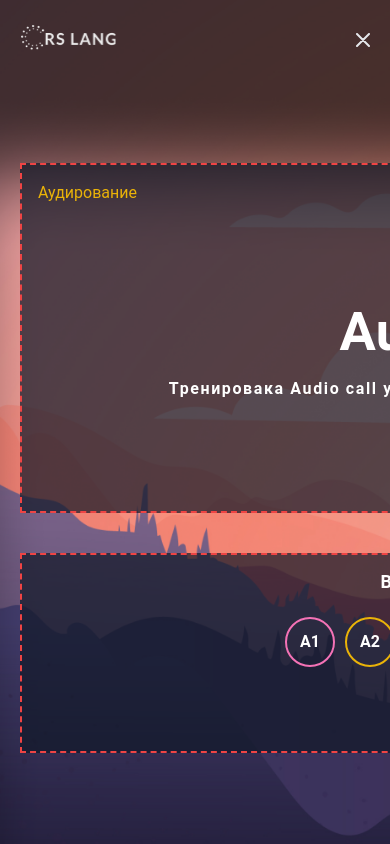
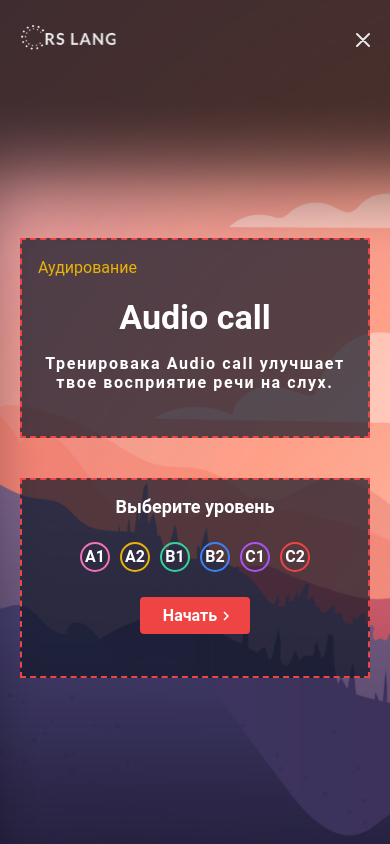
Before and after one commit to Arantiryo/rs-lang, a React (Create React App) app in the folder rs-lang/: page /games/audiocall in a window 390 px wide. Built offline with nearby package versions, Linux system fonts and the light colour scheme.

Commit message:
feat: make the game more mobile friendly

```diff
--- a/rs-lang/src/components/AudiocallGame/AnswerCard.tsx
+++ b/rs-lang/src/components/AudiocallGame/AnswerCard.tsx
@@ -10,11 +10,15 @@ type AnswerCardProps = {
 export default function AnswerCard({ word, img, onClick }: AnswerCardProps) {
   return (
     <div
-      className="w-[360px] h-[280px] flex items-center justify-center
+      className="w-[260px] h-[220px] xs:w-[360px] xs:h-[280px] flex items-center justify-center
       bg-black-rgba border-2 border-dashed border-white"
     >
       <figure>
-        <img className="w-[280px] h-[190px] mb-3" src={img} alt="answer" />
+        <img
+          className="w-[240px] h-[160px] xs:w-[280px] xs:h-[190px] mb-3"
+          src={img}
+          alt="answer"
+        />
         <figcaption className="flex items-center justify-center">
           <span className="text-white uppercase text-[24px] leading-7 tracking-wider">
             {word.word}
--- a/rs-lang/src/components/AudiocallGame/Option.tsx
+++ b/rs-lang/src/components/AudiocallGame/Option.tsx
@@ -7,12 +7,12 @@ type OptionProps = {
   onClick: () => void;
 };
 
-export const optionStyles = `w-[180px] h-[50px] bg-black-rgba
+export const optionStyles = `w-[120px] h-[40px] xs:w-[180px] xs:h-[50px] bg-black-rgba
   flex items-center justify-center cursor-pointer
   border border-white rounded-[56px]
   hover:border-yellow-500 transition-colors`;
 export const optionTextStyles =
-  "text-white uppercase text-[14px] leading-[16px] tracking-wider";
+  "text-white uppercase text-[12px] leading-[14px] xs:text-[14px] xs:leading-[16px] tracking-wider";
 
 export default function Option({ word, answer, onClick }: OptionProps) {
   const isCorrect = answer && answer.correctAnswer.id === word.id;
--- a/rs-lang/src/components/AudiocallGame/StartPage.tsx
+++ b/rs-lang/src/components/AudiocallGame/StartPage.tsx
@@ -50,11 +50,11 @@ export default function StartPage({
   return (
     <div className="h-full flex flex-col justify-center">
       <div
-        className={`mx-auto bg-black-rgba w-[880px] h-[350px] mb-10 p-4 ${dashedBorder}`}
+        className={`mx-auto bg-black-rgba w-full max-w-[880px] h-[200px] xs:h-[350px] mb-10 p-4 ${dashedBorder}`}
       >
         <p className="text-yellow-500">Аудирование</p>
-        <div className="pt-[100px] text-base font-medium">
-          <h2 className="text-white text-center text-[54px] leading-[54px] font-bold mb-5">
+        <div className="pt-[20px] xs:pt-[100px] text-base font-medium">
+          <h2 className="text-white text-center text-[34px] leading-[34px] xs:text-[54px] xs:leading-[54px] font-bold mb-5">
             Audio call
           </h2>
           <h4 className="text-white text-center text-base leading-[19px] tracking-widest font-bold">
@@ -78,7 +78,7 @@ function CategorySelection({
 }: GameStartProps) {
   return (
     <div
-      className={`mx-auto flex flex-col items-center gap-[25px] bg-black-rgba w-[880px] h-[200px] mb-2 p-4 ${dashedBorder}`}
+      className={`mx-auto flex flex-col items-center gap-[25px] bg-black-rgba w-full max-w-[880px] h-[200px] mb-2 p-4 ${dashedBorder}`}
     >
       <p className="text-white font-bold text-[18px] leading-[21px]">
         Выберите уровень
@@ -88,7 +88,7 @@ function CategorySelection({
           const level = (
             <li
               key={index}
-              className={`rounded-full cursor-pointer flex items-center justify-center h-[50px] w-[50px] text-base
+              className={`rounded-full cursor-pointer flex items-center justify-center h-[30px] w-[30px] xs:h-[50px] xs:w-[50px] text-base
               text-white font-semibold border-2 ${
                 obj.color
               } hover:translate-y-[-5px] transition
--- a/rs-lang/src/components/ResultsCard/ResultsCard.tsx
+++ b/rs-lang/src/components/ResultsCard/ResultsCard.tsx
@@ -42,11 +42,11 @@ export default function ResultsTrackingCard({
 
   return (
     <div className={`results-card w-full bg-gray-700 p-4 lg:p-5 ${size}`}>
-      <ul className="list-none flex items-center justify-evenly xs:mb-4">
+      <ul className="list-none flex items-center justify-evenly gap-2 xs:mb-4">
         <li
           className={`${
             tab === "results" && "text-yellow-500 underline"
-          } text-white font-medium ${font} underline-offset-4 mr-2 cursor-pointer`}
+          } text-white font-medium ${font} underline-offset-4 cursor-pointer`}
           onClick={showResultsTab}
         >
           Результаты
```
